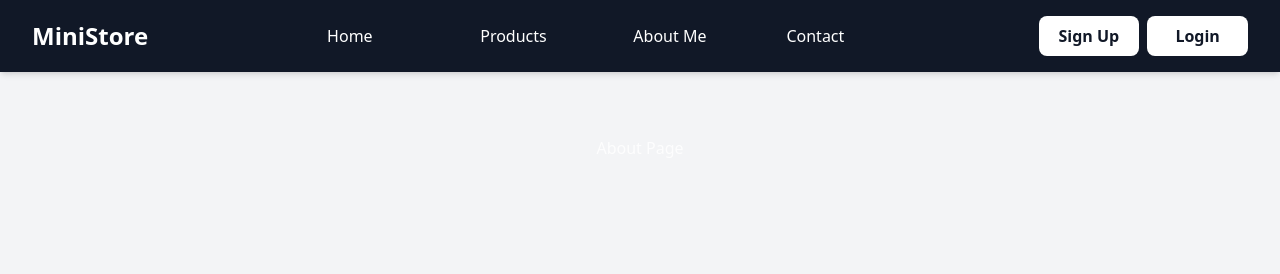
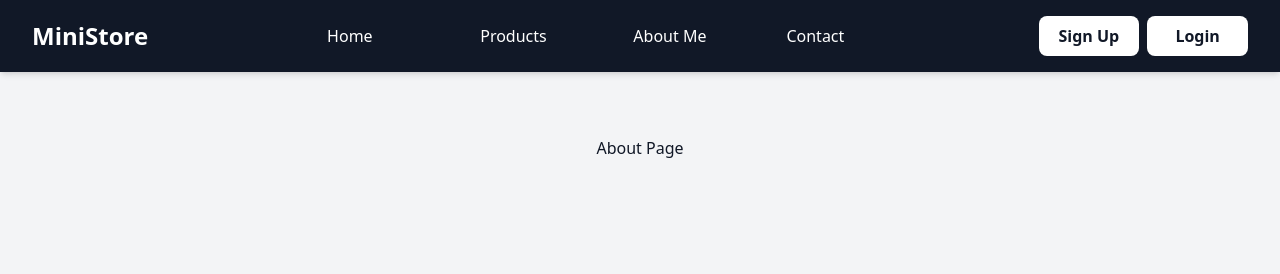
Before and after one commit to Lahcen-Ouhassou/Mini-Store, a React app in the folder frontend/: page /about in a window 1280 px wide. Shown: the top 274 px of the page. Built offline with nearby package versions, Linux system fonts and the light colour scheme; the HTML template or start-up script is replaced by a standard one.

Commit message:
Upd FrontEnd

```diff
--- a/frontend/src/App.jsx
+++ b/frontend/src/App.jsx
@@ -29,11 +29,17 @@ function App() {
           {/* صفحات أخرى (فارغة الآن، نزيدهم من بعد) */}
           <Route
             path="/about"
-            element={<div className="text-center py-16">About Page</div>}
+            element={
+              <div className="text-center text-gray-900 py-16">About Page</div>
+            }
           />
           <Route
             path="/contact"
-            element={<div className="text-center py-16">Contact Page</div>}
+            element={
+              <div className="text-center text-gray-900 py-16">
+                Contact Page
+              </div>
+            }
           />
         </Routes>
       </main>
```
